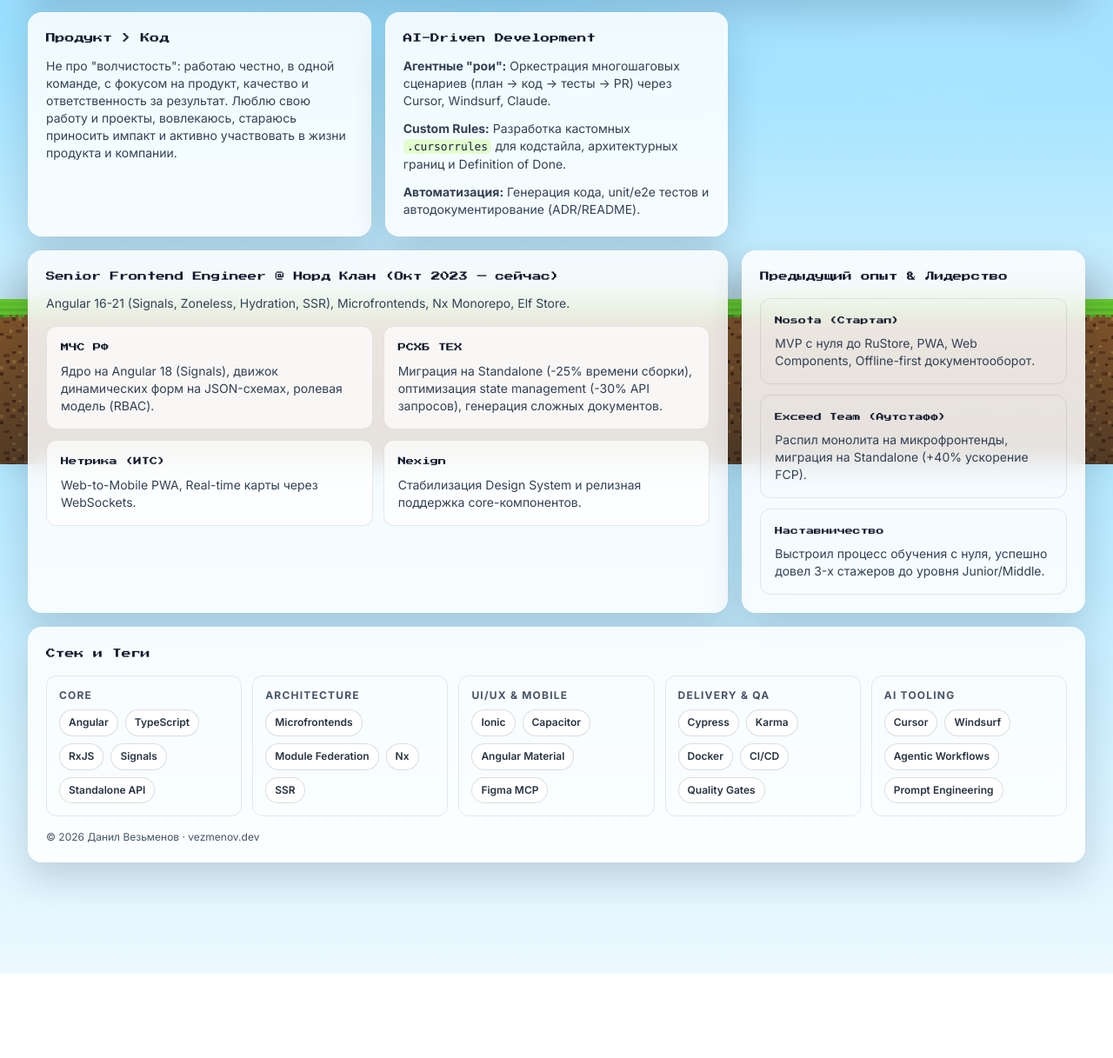
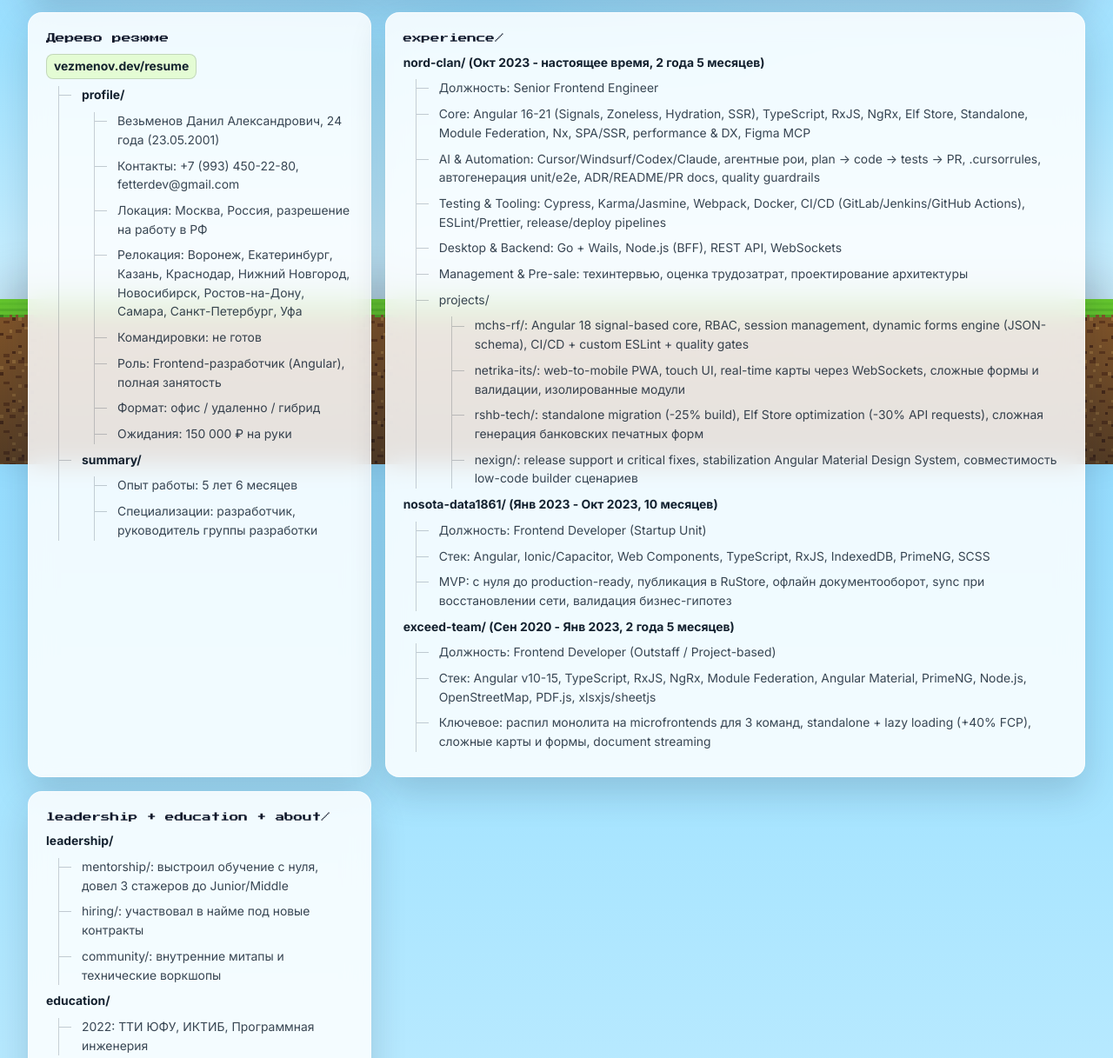
Before and after one commit to vezmenov/vezmenov.dev, a website built with Vite: page index.html in a window 1280 px wide. Shown: the part 266-1483 px from the top of the page at 87% size. Before the commit the page ends 1386 px from the top, so only its background shows below. Built offline with nearby package versions, Linux system fonts and the light colour scheme.

Commit message:
Rebuild resume sections into tree layout from PDF

```diff
--- a/index.html
+++ b/index.html
@@ -137,165 +137,217 @@
 
         <article
           data-reveal
-          class="glass-card rounded-2xl border border-white/65 p-5 shadow-xl backdrop-blur-xl md:col-span-3 xl:col-span-4"
+          class="glass-card tree-card rounded-2xl border border-white/65 p-5 shadow-xl backdrop-blur-xl md:col-span-3 xl:col-span-4"
         >
-          <h2 class="font-pixel text-[0.68rem] leading-[1.7] text-slate-900">Продукт &gt; Код</h2>
-          <p class="mt-3 text-sm text-slate-700">
-            Не про "волчистость": работаю честно, в одной команде, с фокусом на продукт, качество и ответственность за
-            результат. Люблю свою работу и проекты, вовлекаюсь, стараюсь приносить импакт и активно участвовать в жизни
-            продукта и компании.
-          </p>
-        </article>
-
-        <article
-          data-reveal
-          class="glass-card rounded-2xl border border-white/65 p-5 shadow-xl backdrop-blur-xl md:col-span-3 xl:col-span-4"
-        >
-          <h2 class="font-pixel text-[0.66rem] leading-[1.75] text-slate-900">AI-Driven Development</h2>
-          <ul class="mt-3 space-y-3 text-sm text-slate-700">
+          <h2 class="font-pixel text-[0.68rem] leading-[1.7] text-slate-900">Дерево резюме</h2>
+          <ul class="resume-tree mt-3">
             <li>
-              <strong>Агентные "рои":</strong> Оркестрация многошаговых сценариев (план -&gt; код -&gt; тесты -&gt; PR)
-              через Cursor, Windsurf, Claude.
-            </li>
-            <li>
-              <strong>Custom Rules:</strong> Разработка кастомных <code>.cursorrules</code> для кодстайла,
-              архитектурных границ и Definition of Done.
-            </li>
-            <li>
-              <strong>Автоматизация:</strong> Генерация кода, unit/e2e тестов и автодокументирование (ADR/README).
+              <span class="tree-node tree-node--root">vezmenov.dev/resume</span>
+              <ul>
+                <li>
+                  <span class="tree-node">profile/</span>
+                  <ul>
+                    <li>Везьменов Данил Александрович, 24 года (23.05.2001)</li>
+                    <li>Контакты: +7 (993) 450-22-80, fetterdev@gmail.com</li>
+                    <li>Локация: Москва, Россия, разрешение на работу в РФ</li>
+                    <li>
+                      Релокация: Воронеж, Екатеринбург, Казань, Краснодар, Нижний Новгород, Новосибирск,
+                      Ростов-на-Дону, Самара, Санкт-Петербург, Уфа
+                    </li>
+                    <li>Командировки: не готов</li>
+                    <li>Роль: Frontend-разработчик (Angular), полная занятость</li>
+                    <li>Формат: офис / удаленно / гибрид</li>
+                    <li>Ожидания: 150 000 ₽ на руки</li>
+                  </ul>
+                </li>
+                <li>
+                  <span class="tree-node">summary/</span>
+                  <ul>
+                    <li>Опыт работы: 5 лет 6 месяцев</li>
+                    <li>Специализации: разработчик, руководитель группы разработки</li>
+                  </ul>
+                </li>
+              </ul>
             </li>
           </ul>
         </article>
 
         <article
           data-reveal
-          class="glass-card rounded-2xl border border-white/65 p-5 shadow-xl backdrop-blur-xl md:col-span-6 xl:col-span-8"
+          class="glass-card tree-card rounded-2xl border border-white/65 p-5 shadow-xl backdrop-blur-xl md:col-span-6 xl:col-span-8"
         >
-          <h2 class="font-pixel text-[0.66rem] leading-[1.75] text-slate-900">
-            Senior Frontend Engineer @ Норд Клан (Окт 2023 — сейчас)
-          </h2>
-          <p class="mt-3 text-sm text-slate-700">
-            Angular 16-21 (Signals, Zoneless, Hydration, SSR), Microfrontends, Nx Monorepo, Elf Store.
-          </p>
-
-          <div class="mt-4 grid gap-3 sm:grid-cols-2">
-            <section class="rounded-xl border border-slate-800/10 bg-white/70 p-4">
-              <h3 class="font-pixel text-[0.58rem] leading-[1.8] text-slate-900">МЧС РФ</h3>
-              <p class="mt-2 text-sm text-slate-700">
-                Ядро на Angular 18 (Signals), движок динамических форм на JSON-схемах, ролевая модель (RBAC).
-              </p>
-            </section>
-
-            <section class="rounded-xl border border-slate-800/10 bg-white/70 p-4">
-              <h3 class="font-pixel text-[0.58rem] leading-[1.8] text-slate-900">РСХБ ТЕХ</h3>
-              <p class="mt-2 text-sm text-slate-700">
-                Миграция на Standalone (-25% времени сборки), оптимизация state management (-30% API запросов),
-                генерация сложных документов.
-              </p>
-            </section>
-
-            <section class="rounded-xl border border-slate-800/10 bg-white/70 p-4">
-              <h3 class="font-pixel text-[0.58rem] leading-[1.8] text-slate-900">Нетрика (ИТС)</h3>
-              <p class="mt-2 text-sm text-slate-700">Web-to-Mobile PWA, Real-time карты через WebSockets.</p>
-            </section>
-
-            <section class="rounded-xl border border-slate-800/10 bg-white/70 p-4">
-              <h3 class="font-pixel text-[0.58rem] leading-[1.8] text-slate-900">Nexign</h3>
-              <p class="mt-2 text-sm text-slate-700">
-                Стабилизация Design System и релизная поддержка core-компонентов.
-              </p>
-            </section>
-          </div>
+          <h2 class="font-pixel text-[0.66rem] leading-[1.75] text-slate-900">experience/</h2>
+          <ul class="resume-tree mt-3">
+            <li>
+              <span class="tree-node">nord-clan/ (Окт 2023 - настоящее время, 2 года 5 месяцев)</span>
+              <ul>
+                <li>Должность: Senior Frontend Engineer</li>
+                <li>
+                  Core: Angular 16-21 (Signals, Zoneless, Hydration, SSR), TypeScript, RxJS, NgRx, Elf Store,
+                  Standalone, Module Federation, Nx, SPA/SSR, performance &amp; DX, Figma MCP
+                </li>
+                <li>
+                  AI &amp; Automation: Cursor/Windsurf/Codex/Claude, агентные рои, plan -&gt; code -&gt; tests -&gt; PR,
+                  .cursorrules, автогенерация unit/e2e, ADR/README/PR docs, quality guardrails
+                </li>
+                <li>
+                  Testing &amp; Tooling: Cypress, Karma/Jasmine, Webpack, Docker, CI/CD (GitLab/Jenkins/GitHub
+                  Actions), ESLint/Prettier, release/deploy pipelines
+                </li>
+                <li>Desktop &amp; Backend: Go + Wails, Node.js (BFF), REST API, WebSockets</li>
+                <li>Management &amp; Pre-sale: техинтервью, оценка трудозатрат, проектирование архитектуры</li>
+                <li>
+                  projects/
+                  <ul>
+                    <li>
+                      mchs-rf/: Angular 18 signal-based core, RBAC, session management, dynamic forms engine
+                      (JSON-schema), CI/CD + custom ESLint + quality gates
+                    </li>
+                    <li>
+                      netrika-its/: web-to-mobile PWA, touch UI, real-time карты через WebSockets, сложные формы и
+                      валидации, изолированные модули
+                    </li>
+                    <li>
+                      rshb-tech/: standalone migration (-25% build), Elf Store optimization (-30% API requests),
+                      сложная генерация банковских печатных форм
+                    </li>
+                    <li>
+                      nexign/: release support и critical fixes, stabilization Angular Material Design System,
+                      совместимость low-code builder сценариев
+                    </li>
+                  </ul>
+                </li>
+              </ul>
+            </li>
+            <li>
+              <span class="tree-node">nosota-data1861/ (Янв 2023 - Окт 2023, 10 месяцев)</span>
+              <ul>
+                <li>Должность: Frontend Developer (Startup Unit)</li>
+                <li>Стек: Angular, Ionic/Capacitor, Web Components, TypeScript, RxJS, IndexedDB, PrimeNG, SCSS</li>
+                <li>
+                  MVP: с нуля до production-ready, публикация в RuStore, офлайн документооборот, sync при
+                  восстановлении сети, валидация бизнес-гипотез
+                </li>
+              </ul>
+            </li>
+            <li>
+              <span class="tree-node">exceed-team/ (Сен 2020 - Янв 2023, 2 года 5 месяцев)</span>
+              <ul>
+                <li>Должность: Frontend Developer (Outstaff / Project-based)</li>
+                <li>
+                  Стек: Angular v10-15, TypeScript, RxJS, NgRx, Module Federation, Angular Material, PrimeNG, Node.js,
+                  OpenStreetMap, PDF.js, xlsxjs/sheetjs
+                </li>
+                <li>
+                  Ключевое: распил монолита на microfrontends для 3 команд, standalone + lazy loading (+40% FCP),
+                  сложные карты и формы, document streaming
+                </li>
+              </ul>
+            </li>
+          </ul>
         </article>
 
         <article
           data-reveal
-          class="glass-card rounded-2xl border border-white/65 p-5 shadow-xl backdrop-blur-xl md:col-span-6 xl:col-span-4"
+          class="glass-card tree-card rounded-2xl border border-white/65 p-5 shadow-xl backdrop-blur-xl md:col-span-6 xl:col-span-4"
         >
-          <h2 class="font-pixel text-[0.66rem] leading-[1.75] text-slate-900">Предыдущий опыт &amp; Лидерство</h2>
-          <div class="mt-4 space-y-3">
-            <section class="rounded-xl border border-slate-800/10 bg-white/72 p-4">
-              <h3 class="font-pixel text-[0.56rem] leading-[1.9] text-slate-900">Nosota (Стартап)</h3>
-              <p class="mt-2 text-sm text-slate-700">
-                MVP с нуля до RuStore, PWA, Web Components, Offline-first документооборот.
-              </p>
-            </section>
-
-            <section class="rounded-xl border border-slate-800/10 bg-white/72 p-4">
-              <h3 class="font-pixel text-[0.56rem] leading-[1.9] text-slate-900">Exceed Team (Аутстафф)</h3>
-              <p class="mt-2 text-sm text-slate-700">
-                Распил монолита на микрофронтенды, миграция на Standalone (+40% ускорение FCP).
-              </p>
-            </section>
-
-            <section class="rounded-xl border border-slate-800/10 bg-white/72 p-4">
-              <h3 class="font-pixel text-[0.56rem] leading-[1.9] text-slate-900">Наставничество</h3>
-              <p class="mt-2 text-sm text-slate-700">
-                Выстроил процесс обучения с нуля, успешно довел 3-х стажеров до уровня Junior/Middle.
-              </p>
-            </section>
-          </div>
+          <h2 class="font-pixel text-[0.66rem] leading-[1.75] text-slate-900">leadership + education + about/</h2>
+          <ul class="resume-tree mt-3">
+            <li>
+              <span class="tree-node">leadership/</span>
+              <ul>
+                <li>mentorship/: выстроил обучение с нуля, довел 3 стажеров до Junior/Middle</li>
+                <li>hiring/: участвовал в найме под новые контракты</li>
+                <li>community/: внутренние митапы и технические воркшопы</li>
+              </ul>
+            </li>
+            <li>
+              <span class="tree-node">education/</span>
+              <ul>
+                <li>2022: ТТИ ЮФУ, ИКТИБ, Программная инженерия</li>
+              </ul>
+            </li>
+            <li>
+              <span class="tree-node">languages/</span>
+              <ul>
+                <li>Русский: родной</li>
+                <li>Английский: B2</li>
+              </ul>
+            </li>
+            <li>
+              <span class="tree-node">driving/</span>
+              <ul>
+                <li>Права категории TB</li>
+              </ul>
+            </li>
+            <li>
+              <span class="tree-node">about/</span>
+              <ul>
+                <li>
+                  Не про "волчистость": работаю честно, в одной команде, с фокусом на продукт, качество и
+                  ответственность за результат
+                </li>
+                <li>GitHub: github.com/vezmenov (ИИ-агенты пишут код за меня)</li>
+              </ul>
+            </li>
+          </ul>
         </article>
 
         <footer
           data-reveal
-          class="glass-card rounded-2xl border border-white/65 p-5 shadow-xl backdrop-blur-xl md:col-span-6 xl:col-span-12"
+          class="glass-card tree-card rounded-2xl border border-white/65 p-5 shadow-xl backdrop-blur-xl md:col-span-6 xl:col-span-12"
         >
-          <h2 class="font-pixel text-[0.68rem] leading-[1.75] text-slate-900">Стек и Теги</h2>
-
-          <div class="mt-4 grid gap-3 sm:grid-cols-2 xl:grid-cols-5">
-            <section class="rounded-xl border border-slate-800/10 bg-white/72 p-3.5">
-              <h3 class="text-xs font-bold uppercase tracking-widest text-slate-600">Core</h3>
-              <div class="mt-2 flex flex-wrap gap-2">
-                <span class="tag-pill">Angular</span>
-                <span class="tag-pill">TypeScript</span>
-                <span class="tag-pill">RxJS</span>
-                <span class="tag-pill">Signals</span>
-                <span class="tag-pill">Standalone API</span>
-              </div>
-            </section>
-
-            <section class="rounded-xl border border-slate-800/10 bg-white/72 p-3.5">
-              <h3 class="text-xs font-bold uppercase tracking-widest text-slate-600">Architecture</h3>
-              <div class="mt-2 flex flex-wrap gap-2">
-                <span class="tag-pill">Microfrontends</span>
-                <span class="tag-pill">Module Federation</span>
-                <span class="tag-pill">Nx</span>
-                <span class="tag-pill">SSR</span>
-              </div>
-            </section>
-
-            <section class="rounded-xl border border-slate-800/10 bg-white/72 p-3.5">
-              <h3 class="text-xs font-bold uppercase tracking-widest text-slate-600">UI/UX &amp; Mobile</h3>
-              <div class="mt-2 flex flex-wrap gap-2">
-                <span class="tag-pill">Ionic</span>
-                <span class="tag-pill">Capacitor</span>
-                <span class="tag-pill">Angular Material</span>
-                <span class="tag-pill">Figma MCP</span>
-              </div>
-            </section>
-
-            <section class="rounded-xl border border-slate-800/10 bg-white/72 p-3.5">
-              <h3 class="text-xs font-bold uppercase tracking-widest text-slate-600">Delivery &amp; QA</h3>
-              <div class="mt-2 flex flex-wrap gap-2">
-                <span class="tag-pill">Cypress</span>
-                <span class="tag-pill">Karma</span>
-                <span class="tag-pill">Docker</span>
-                <span class="tag-pill">CI/CD</span>
-                <span class="tag-pill">Quality Gates</span>
-              </div>
-            </section>
-
-            <section class="rounded-xl border border-slate-800/10 bg-white/72 p-3.5 sm:col-span-2 xl:col-span-1">
-              <h3 class="text-xs font-bold uppercase tracking-widest text-slate-600">AI Tooling</h3>
-              <div class="mt-2 flex flex-wrap gap-2">
-                <span class="tag-pill">Cursor</span>
-                <span class="tag-pill">Windsurf</span>
-                <span class="tag-pill">Agentic Workflows</span>
-                <span class="tag-pill">Prompt Engineering</span>
-              </div>
-            </section>
-          </div>
+          <h2 class="font-pixel text-[0.68rem] leading-[1.75] text-slate-900">tags/</h2>
+          <ul class="resume-tree mt-3">
+            <li>
+              <span class="tree-node">angular-core/</span>
+              <ul>
+                <li>
+                  Angular 16-21, Signals/Computed, Signal Store, Standalone API, DI, Router/Guards/Resolvers,
+                  HttpClient/Interceptors, Zoneless, OnPush, SSR/Hydration, Lazy Loading, Code Splitting
+                </li>
+              </ul>
+            </li>
+            <li>
+              <span class="tree-node">state-reactive/</span>
+              <ul>
+                <li>RxJS Operators, Observables, Subjects, BehaviorSubject, NgRx, Elf Store, caching, normalization</li>
+              </ul>
+            </li>
+            <li>
+              <span class="tree-node">architecture/</span>
+              <ul>
+                <li>Microfrontends, Module Federation, Nx Monorepo, shared libs, feature boundaries, host/remotes</li>
+              </ul>
+            </li>
+            <li>
+              <span class="tree-node">ui-ux-performance/</span>
+              <ul>
+                <li>
+                  Angular Material, PrimeNG, Design System, Storybook, theming/tokens, a11y, Figma handoff,
+                  performance profiling, tree shaking, virtual scrolling
+                </li>
+              </ul>
+            </li>
+            <li>
+              <span class="tree-node">testing-delivery-integration/</span>
+              <ul>
+                <li>
+                  Cypress, Karma, Jasmine, unit/e2e strategy, Git/GitFlow, CI/CD, Jenkins, GitHub Actions, Docker,
+                  semantic release, linting, quality gates, REST/WebSockets, JSON Schema, RBAC, dynamic forms
+                </li>
+              </ul>
+            </li>
+            <li>
+              <span class="tree-node">mobile-desktop-ai/</span>
+              <ul>
+                <li>
+                  Ionic, Capacitor, PWA, IndexedDB, offline-first, sync strategy, Go, Wails, Cursor, Windsurf, Codex,
+                  Claude, agent orchestration, prompt engineering, docs/test automation
+                </li>
+              </ul>
+            </li>
+          </ul>
 
           <p class="mt-4 text-xs text-slate-600">© <span data-year></span> Данил Везьменов · vezmenov.dev</p>
         </footer>
--- a/src/styles.css
+++ b/src/styles.css
@@ -106,16 +106,65 @@ body {
   backdrop-filter: blur(14px);
 }
 
-.tag-pill {
-  display: inline-flex;
-  align-items: center;
-  border-radius: 999px;
-  border: 1px solid rgba(15, 29, 45, 0.15);
-  background: rgba(255, 255, 255, 0.88);
-  padding: 5px 10px;
-  font-size: 12px;
-  font-weight: 600;
-  color: rgba(15, 29, 45, 0.9);
+.tree-card {
+  border-color: rgba(255, 255, 255, 0.66);
+}
+
+.resume-tree,
+.resume-tree ul {
+  list-style: none;
+  margin: 0;
+  padding: 0;
+}
+
+.resume-tree {
+  color: rgba(15, 29, 45, 0.82);
+}
+
+.resume-tree ul {
+  margin-top: 8px;
+  margin-left: 14px;
+  padding-left: 14px;
+  border-left: 1px solid rgba(15, 29, 45, 0.2);
+}
+
+.resume-tree li {
+  position: relative;
+  margin: 8px 0;
+  padding-left: 12px;
+  font-size: 0.87rem;
+  line-height: 1.56;
+}
+
+.resume-tree li::before {
+  content: "";
+  position: absolute;
+  left: -14px;
+  top: 0.72em;
+  width: 14px;
+  height: 1px;
+  background: rgba(15, 29, 45, 0.22);
+}
+
+.resume-tree > li {
+  padding-left: 0;
+}
+
+.resume-tree > li::before {
+  display: none;
+}
+
+.tree-node {
+  font-weight: 700;
+  color: rgba(10, 24, 39, 0.96);
+}
+
+.tree-node--root {
+  display: inline-block;
+  padding: 3px 8px;
+  border-radius: 8px;
+  border: 1px solid rgba(15, 29, 45, 0.16);
+  background: rgba(184, 255, 62, 0.22);
 }
 
 code {
```
